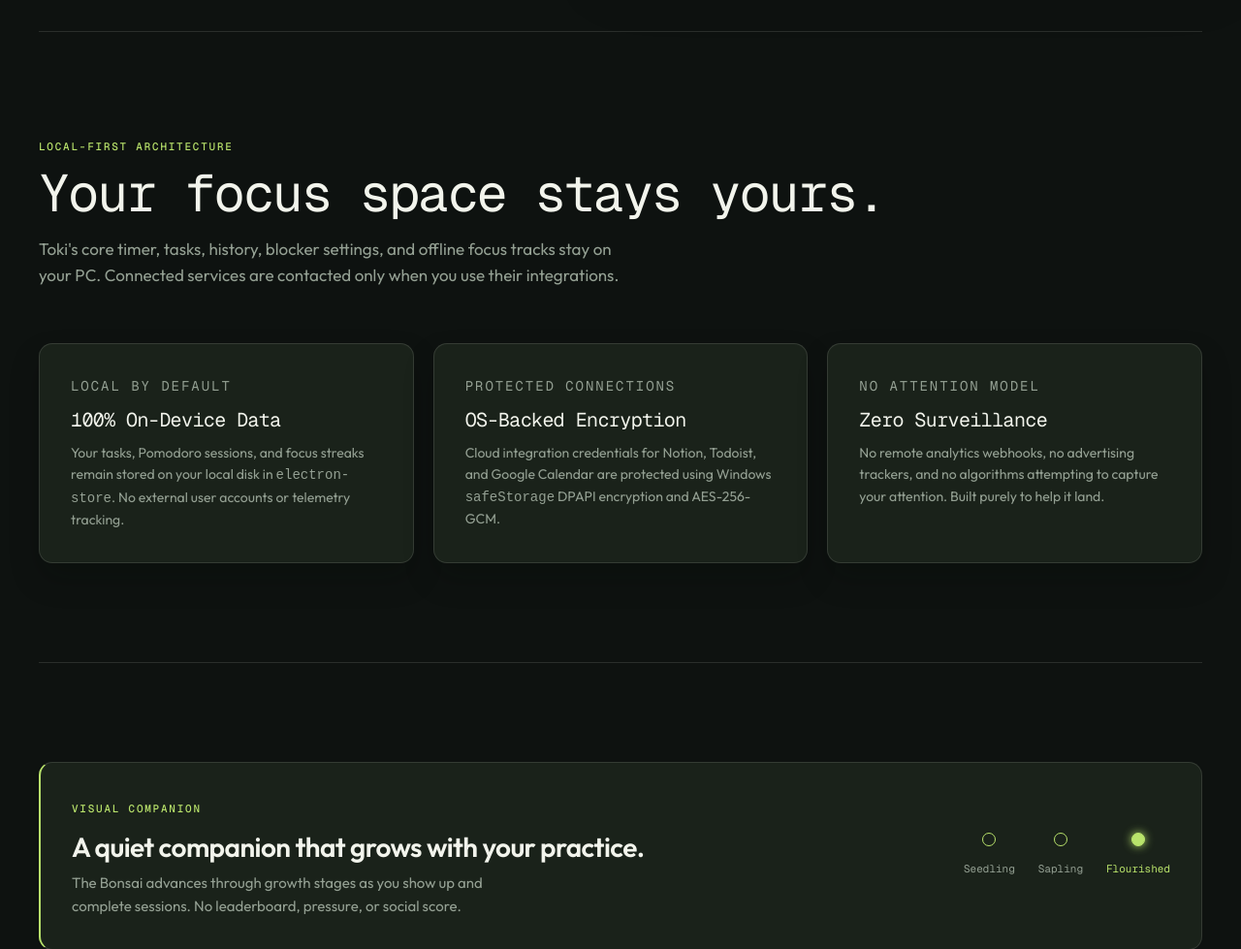
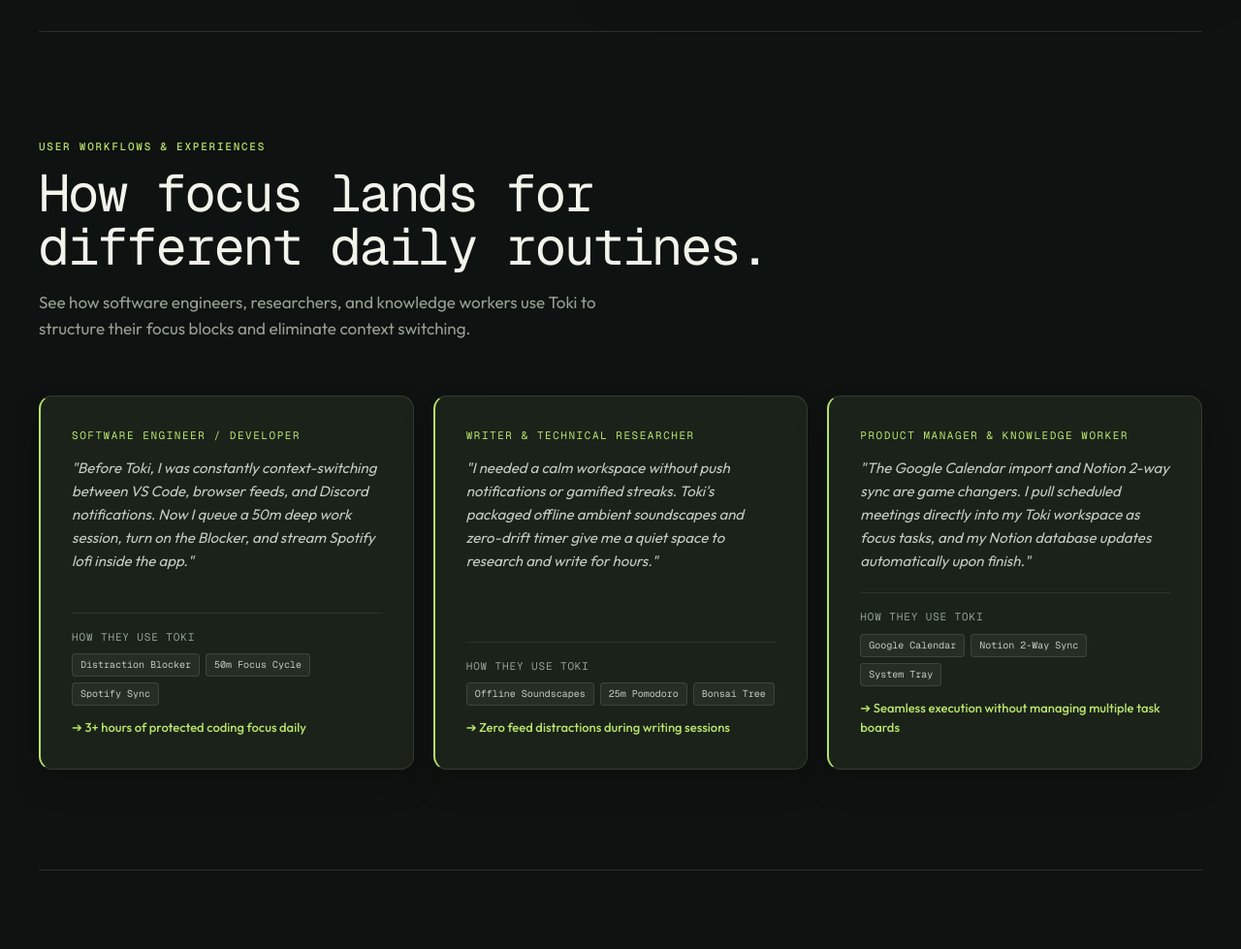
Before and after one commit to JGuilherme2005/Toki-Landing, a website built with Vite: page index.html in a window 1280 px wide. Shown: the part 7900-8879 px from the top of the page at 97% size. Built offline with nearby package versions, Linux system fonts and the light colour scheme; no server answers.

Commit message:
feat(landing): add User Workflows & Experiences section with authentic usage profiles

```diff
--- a/index.html
+++ b/index.html
@@ -886,11 +886,86 @@
       color: var(--ink);
     }
 
+    /* ─── USER WORKFLOWS & STORIES SECTION ───────────────────────────────── */
+    .stories-grid {
+      display: grid;
+      grid-template-columns: repeat(3, minmax(0, 1fr));
+      gap: 20px;
+    }
+
+    .story-card {
+      padding: clamp(24px, 3vw, 32px);
+      border: 1px solid var(--border-room);
+      border-left: 2px solid var(--lime);
+      border-radius: 14px;
+      background: var(--surface);
+      box-shadow: 0 16px 32px rgba(4, 8, 5, 0.2);
+      display: flex;
+      flex-direction: column;
+      justify-content: space-between;
+    }
+
+    .story-role {
+      font-family: var(--font-display);
+      font-size: 11px;
+      letter-spacing: 0.14em;
+      text-transform: uppercase;
+      color: var(--lime);
+      margin-bottom: 12px;
+    }
+
+    .story-quote {
+      font-size: 15px;
+      line-height: 1.6;
+      color: var(--ink-dim);
+      font-style: italic;
+      margin-bottom: 20px;
+    }
+
+    .story-how {
+      margin-top: auto;
+      padding-top: 16px;
+      border-top: 1px solid rgba(242, 244, 236, 0.08);
+    }
+
+    .story-how-title {
+      font-family: var(--font-display);
+      font-size: 11px;
+      color: var(--muted);
+      letter-spacing: 0.08em;
+      text-transform: uppercase;
+      margin-bottom: 8px;
+    }
+
+    .story-tags {
+      display: flex;
+      gap: 6px;
+      flex-wrap: wrap;
+      margin-bottom: 12px;
+    }
+
+    .story-tag {
+      font-family: var(--font-display);
+      font-size: 10px;
+      padding: 3px 8px;
+      border-radius: 4px;
+      background: rgba(242, 244, 236, 0.05);
+      border: 1px solid var(--border-room);
+      color: var(--ink-dim);
+    }
+
+    .story-impact {
+      font-size: 13px;
+      color: var(--lime);
+      font-weight: 500;
+    }
+
     /* ─── RESPONSIVE RULES ───────────────────────────────────────────────── */
     @media (max-width: 1024px) {
       .value-grid { grid-template-columns: repeat(3, minmax(0, 1fr)); }
       .workflow-grid { grid-template-columns: repeat(2, minmax(0, 1fr)); }
       .privacy-grid { grid-template-columns: 1fr; }
+      .stories-grid { grid-template-columns: 1fr; }
       .feature-deep-grid { grid-template-columns: 1fr; }
       .offer-layout { grid-template-columns: 1fr; }
     }
@@ -1218,6 +1293,65 @@
         </div>
       </section>
 
+      <!-- ─── 8.B USER WORKFLOWS & EXPERIENCES ────────────────────────────── -->
+      <section class="shell" id="stories" aria-labelledby="stories-title">
+        <div class="section-head">
+          <span class="kicker">User Workflows &amp; Experiences</span>
+          <h2 id="stories-title">How focus lands for different daily routines.</h2>
+          <p>See how software engineers, researchers, and knowledge workers use Toki to structure their focus blocks and eliminate context switching.</p>
+        </div>
+
+        <div class="stories-grid">
+          <article class="story-card">
+            <div>
+              <p class="story-role">SOFTWARE ENGINEER / DEVELOPER</p>
+              <p class="story-quote">"Before Toki, I was constantly context-switching between VS Code, browser feeds, and Discord notifications. Now I queue a 50m deep work session, turn on the Blocker, and stream Spotify lofi inside the app."</p>
+            </div>
+            <div class="story-how">
+              <p class="story-how-title">HOW THEY USE TOKI</p>
+              <div class="story-tags">
+                <span class="story-tag">Distraction Blocker</span>
+                <span class="story-tag">50m Focus Cycle</span>
+                <span class="story-tag">Spotify Sync</span>
+              </div>
+              <p class="story-impact">➔ 3+ hours of protected coding focus daily</p>
+            </div>
+          </article>
+
+          <article class="story-card">
+            <div>
+              <p class="story-role">WRITER &amp; TECHNICAL RESEARCHER</p>
+              <p class="story-quote">"I needed a calm workspace without push notifications or gamified streaks. Toki's packaged offline ambient soundscapes and zero-drift timer give me a quiet space to research and write for hours."</p>
+            </div>
+            <div class="story-how">
+              <p class="story-how-title">HOW THEY USE TOKI</p>
+              <div class="story-tags">
+                <span class="story-tag">Offline Soundscapes</span>
+                <span class="story-tag">25m Pomodoro</span>
+                <span class="story-tag">Bonsai Tree</span>
+              </div>
+              <p class="story-impact">➔ Zero feed distractions during writing sessions</p>
+            </div>
+          </article>
+
+          <article class="story-card">
+            <div>
+              <p class="story-role">PRODUCT MANAGER &amp; KNOWLEDGE WORKER</p>
+              <p class="story-quote">"The Google Calendar import and Notion 2-way sync are game changers. I pull scheduled meetings directly into my Toki workspace as focus tasks, and my Notion database updates automatically upon finish."</p>
+            </div>
+            <div class="story-how">
+              <p class="story-how-title">HOW THEY USE TOKI</p>
+              <div class="story-tags">
+                <span class="story-tag">Google Calendar</span>
+                <span class="story-tag">Notion 2-Way Sync</span>
+                <span class="story-tag">System Tray</span>
+              </div>
+              <p class="story-impact">➔ Seamless execution without managing multiple task boards</p>
+            </div>
+          </article>
+        </div>
+      </section>
+
       <!-- ─── 9. LOCAL-FIRST & PRIVACY SECTION ──────────────────────────────── -->
       <section class="shell" id="privacy" aria-labelledby="privacy-title">
         <div class="section-head">
```
